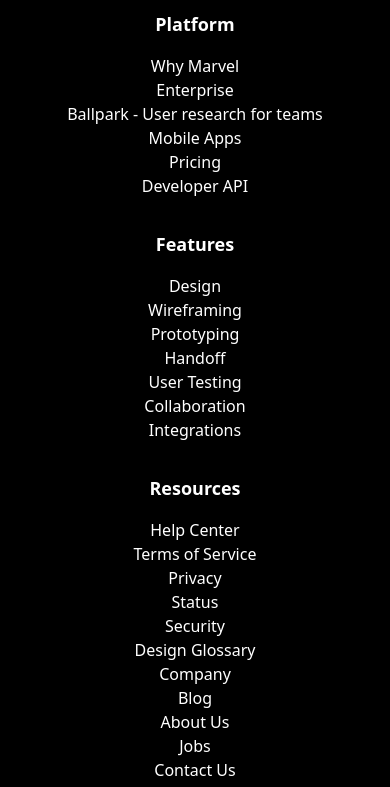
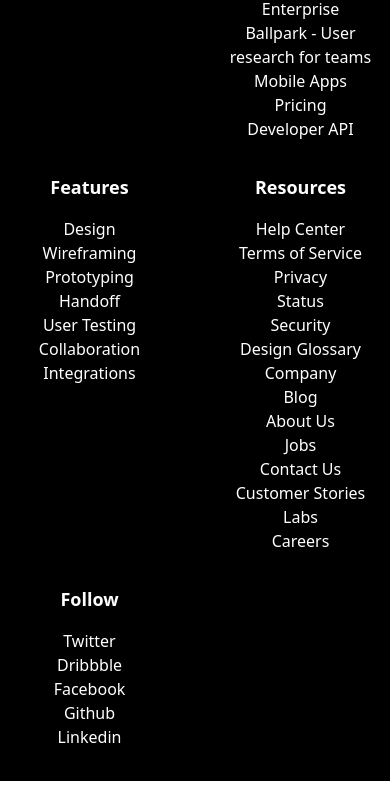
Before and after one commit to hafidmuhammad/Week2Tailwind.github.io, a plain HTML site: page index.html in a window 390 px wide. Shown: the part 4854-5641 px from the top of the page. Drawn offline with nearby package versions, Linux system fonts and the light colour scheme.

Commit message:
Perubahan 5

```diff
--- a/index.html
+++ b/index.html
@@ -345,7 +345,7 @@
 
         <footer class="bg-black text-white py-8 mt-8">
             <div class="container mx-auto">
-                <div class="grid grid-cols-1 lg:grid-cols-5 gap-8">
+                <div class="grid grid-cols-2 lg:grid-cols-5 gap-8">
                     <div class="text-center lg:text-left">
                         <img src="img/logob.PNG" alt="Logo">
                     </div>
```
